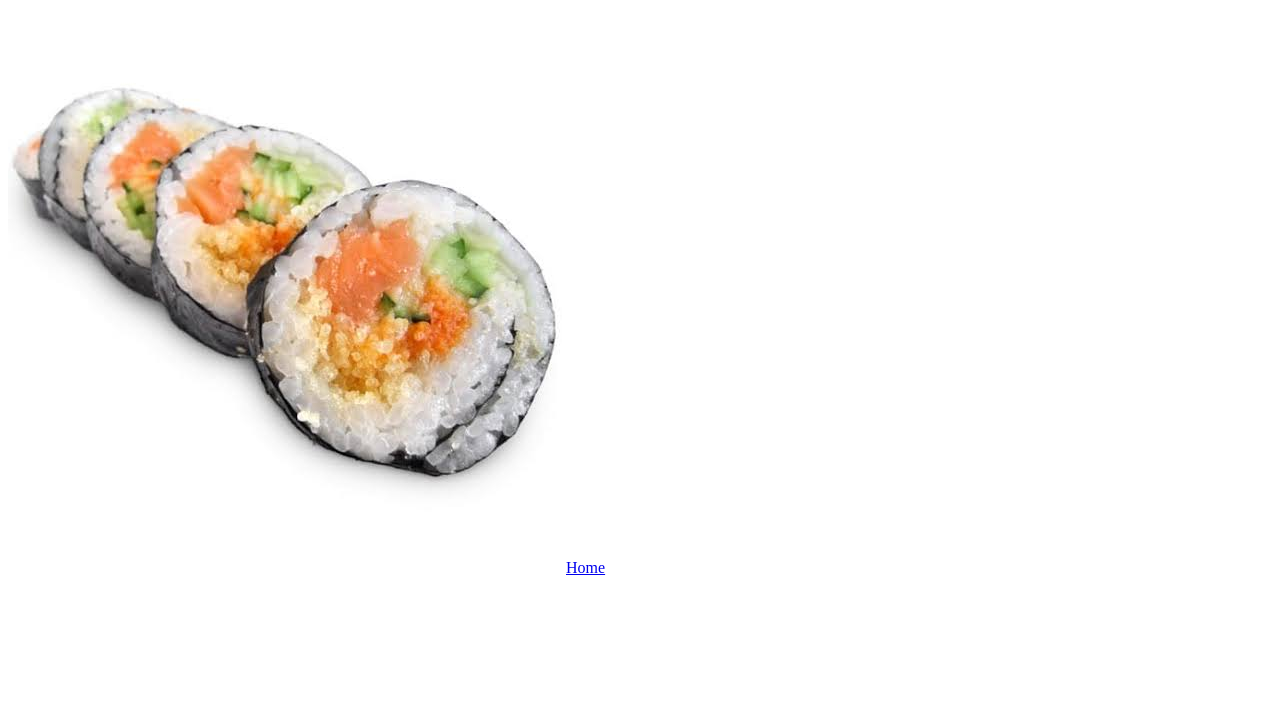
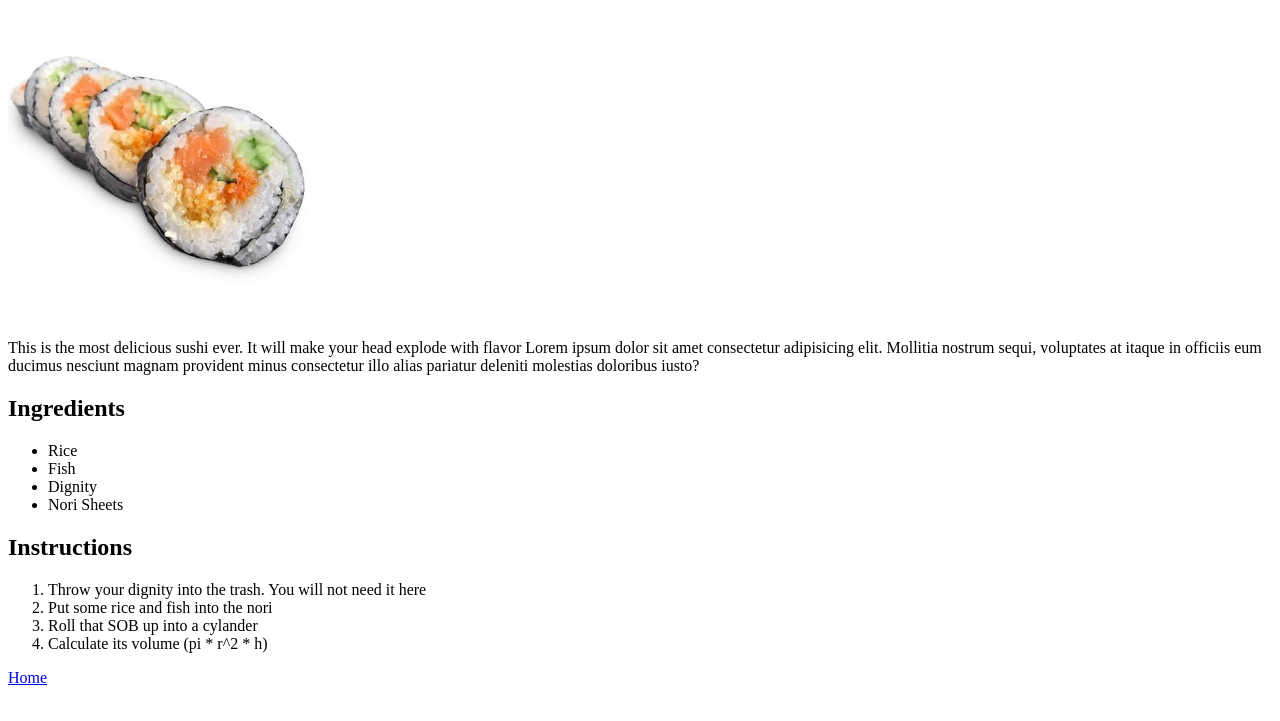
Before and after one commit to Maxwell-Bu/odin-recipe, a plain HTML site: page recipes/sushi.html in a window 1280 px wide. Shown: the part 61-782 px from the top of the page. Drawn offline with Linux system fonts and the light colour scheme.

Commit message:
Add recipe ingredients and instructions

```diff
--- a/recipes/sushi.html
+++ b/recipes/sushi.html
@@ -8,7 +8,26 @@
 
     <body>
         <h1>BEST SUSHI EVER!!!!! :O</h1>
-        <img src="../img/sushi.jpeg" alt="Delicious and Nutritious sushi">
-        <a href="../index.html" target="_blank" rel="noreferrer">Home</a>
+        <img src="../img/sushi.jpeg" alt="Delicious and Nutritious sushi" width="300">
+        <p>
+            This is the most delicious sushi ever. It will make your head explode
+            with flavor Lorem ipsum dolor sit amet consectetur adipisicing elit. Mollitia nostrum sequi, voluptates at itaque in officiis eum ducimus nesciunt magnam provident minus consectetur illo alias pariatur deleniti molestias doloribus iusto?
+        </p>
+        <h2>Ingredients</h2>
+        <ul>
+            <li>Rice</li>
+            <li>Fish</li>
+            <li>Dignity</li>
+            <li>Nori Sheets</li>
+        </ul>
+        <h2>Instructions</h2>
+        <ol>
+            <li>Throw your dignity into the trash. You will not need it here</li>
+            <li>Put some rice and fish into the nori</li>
+            <li>Roll that SOB up into a cylander</li>
+            <li>Calculate its volume (pi * r^2 * h)</li>
+        </ol>
+        <a href="../index.html" target="_blank" rel="noreferrer" >Home</a>
+
     </body>
 </html>
```
